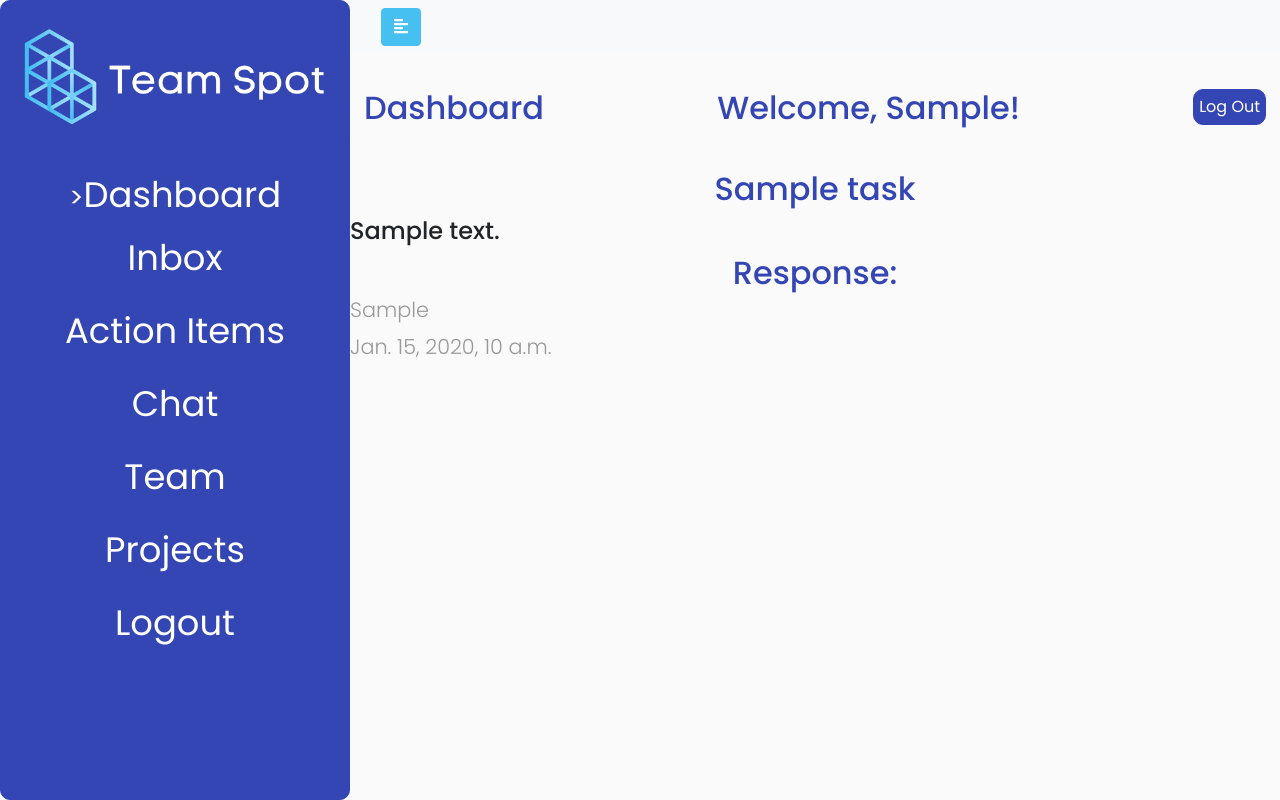
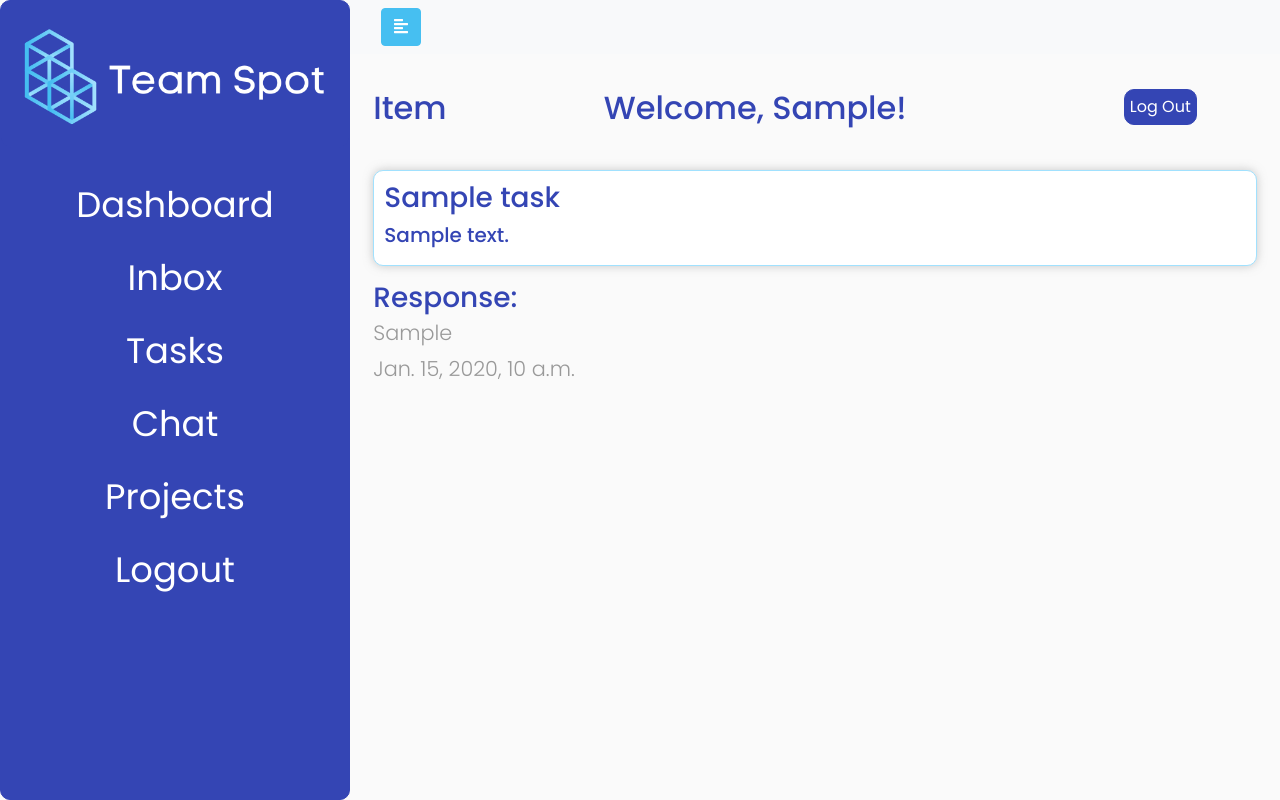
Before and after one commit to kristcar/Team-Spot, a Django app: template TeamSpotApp/templates/item.html in a window 1280 px wide. Run offline with Django 3.2, Linux system fonts and the light colour scheme; the template is opened without the code that fills it: values that come from a table or form of the project are taken from there, others are empty; tables that the repository leaves empty hold one stand-in row (values such as "Sample post"); some libraries are stand-ins or nearby versions.

Commit message:
fixed nested chat css, adjustments to nav bar as discussed

```diff
--- a/TeamSpotApp/static/css/style.css
+++ b/TeamSpotApp/static/css/style.css
@@ -266,20 +266,20 @@ ul ul a {
   display: flex;
   justify-content: space-between;
   max-height: 50px;
-  width: 97%;
+  width: 95%;
   margin: auto;
   margin-top: 35px;
   margin-bottom: 35px;
 }
 
-.message-board {
+.sub-content {
   width: 95%;
   margin: auto;
 }
 
 .logout_btn {
   background-color: #3445b4;
-  /* width: 100%; */
+  margin: auto 60px;
   padding: 5px;
   color: #fff;
   border: 1px solid #3445b4;
@@ -389,3 +389,18 @@ i a {
   width: 95%;
   margin: 15px auto;
 }
+
+
+.ind-item {
+  background-color: #fff;
+  padding: 10px;
+  border: 1px solid #a1e1fe;
+  border-radius: 10px;
+  margin: 15px auto;
+  box-shadow: 0 0 10px rgba(150, 150, 150, 0.5);
+  color: #3445b4;
+}
+
+h3 {
+  color:#3445b4;
+}
--- a/TeamSpotApp/templates/item.html
+++ b/TeamSpotApp/templates/item.html
@@ -5,7 +5,7 @@
   <meta charset="UTF-8" />
   <meta http-equiv="X-UA-Compatible" content="IE=edge" />
   <meta name="viewport" content="width=device-width, initial-scale=1.0" />
-  <title>Team Spot - Chat</title>
+  <title>Team Spot - Item</title>
 
   <link rel="stylesheet" href="https://stackpath.bootstrapcdn.com/bootstrap/4.1.0/css/bootstrap.min.css"
     integrity="sha384-9gVQ4dYFwwWSjIDZnLEWnxCjeSWFphJiwGPXr1jddIhOegiu1FwO5qRGvFXOdJZ4" crossorigin="anonymous">
@@ -32,11 +32,10 @@
 
       <!-- Sidebar Links -->
       <ul class="list-unstyled components">
-        <li class="active"></li>><a href="#">Dashboard</a></li>
+        <li><a href="#">Dashboard</a></li>
         <li><a href="/inbox">Inbox</a></li>
-        <li><a href="/open_items">Action Items</a></li>
+        <li><a href="/open_items">Tasks</a></li>
         <li><a href="/chat">Chat</a></li>
-        <li><a href="/team">Team</a></li>
         <li><a href="/projects">Projects</a></li>
         <li><a href="/logout">Logout</a></li>
       </ul>
@@ -56,7 +55,7 @@
 
 
       <div class="content-header">
-        <h2>Dashboard</h2>
+        <h2>Item</h2>
         <h2>Welcome, {{current_user.first_name}}!</h2>
 
         <form action="/logout" method="GET">
@@ -65,30 +64,30 @@
         </form>
       </div>
 
+      <div class="sub-content">
 
-
-      <div>
-        <h2>{{one_task.title}}</h2>
-        <h4>{{one_task.description}}</h4>
+        <div class="ind-item">
+          <h3>{{one_task.title}}</h3>
+          <h5>{{one_task.description}}</h5>
         </div>
 
 
 
         <div>
           {% if one_task.response == "" %}
-        <h2>Respond:</h2>
-        <form action = "/open_items/item_page/{{one_task.id}}/post_response", method = "POST">
+          <h3>Respond:</h3>
+          <form action="/open_items/item_page/{{one_task.id}}/post_response" , method="POST">
             {% csrf_token %}
-          <input type="textarea" name = "response">
-          <button class = "btn btn-primary" type = "submit">Submit</button>
+            <input type="textarea" name="response">
+            <button class="btn btn-primary" type="submit">Submit</button>
           </form>
           {% else %}
-        <h2>Response:</h2>
+          <h3>Response:</h3>
           <p>{{one_task.response}}</p>
           <p>{{one_task.updated_at}}</p>
           {% endif %}
         </div>
-
+      </div>
 
       <script src="https://code.jquery.com/jquery-3.3.1.slim.min.js"
         integrity="sha384-q8i/X+965DzO0rT7abK41JStQIAqVgRVzpbzo5smXKp4YfRvH+8abtTE1Pi6jizo" crossorigin="anonymous">
--- a/TeamSpotApp/templates/teams.html
+++ b/TeamSpotApp/templates/teams.html
@@ -34,7 +34,7 @@
             <ul class="list-unstyled components">
                 <li><a href="#">Dashboard</a></li>
                 <li><a href="/inbox">Inbox</a></li>
-                <li><a href="/open_items">Action Items</a></li>
+                <li><a href="/open_items">Tasks</a></li>
                 <li><a href="/chat">Chat</a></li>
                 <li class="active"></li>>><a href="/team">Team</a></li>
                 <li><a href="/projects">Projects</a></li>
@@ -65,7 +65,7 @@
                 </form>
             </div>
 
-
+            <div class="sub-content">
                 <h1>Project Teams</h1>
 
                 {% for one_project in all_projects %}
@@ -90,7 +90,7 @@
 
                 {% endfor %}
 
-
+            </div>
             <script src="https://code.jquery.com/jquery-3.3.1.slim.min.js"
                 integrity="sha384-q8i/X+965DzO0rT7abK41JStQIAqVgRVzpbzo5smXKp4YfRvH+8abtTE1Pi6jizo"
                 crossorigin="anonymous">
```
Also changed, not shown: TeamSpotApp/templates/add_new_item.html (+6 -6 lines), TeamSpotApp/templates/add_project.html (+4 -4 lines), TeamSpotApp/templates/chat.html (+8 -6 lines), TeamSpotApp/templates/dashboard.html (+7 -3 lines), TeamSpotApp/templates/inbox.html (+6 -5 lines), TeamSpotApp/templates/one_project.html (+3 -4 lines), TeamSpotApp/templates/openItems.html (+7 -11 lines), TeamSpotApp/migrations/0006_auto_20210425_1438.py (added). Lines whose indentation alone changed are shown as unchanged.
